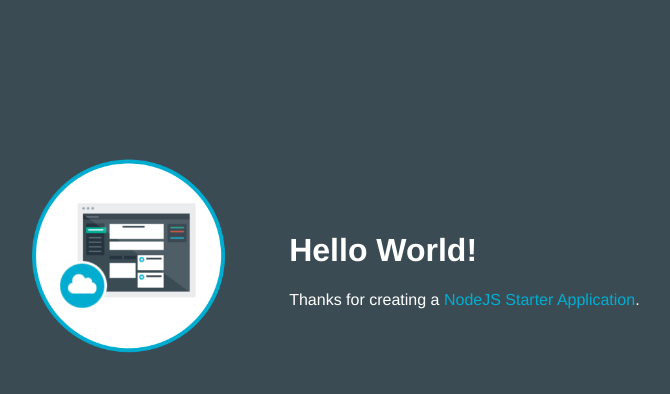
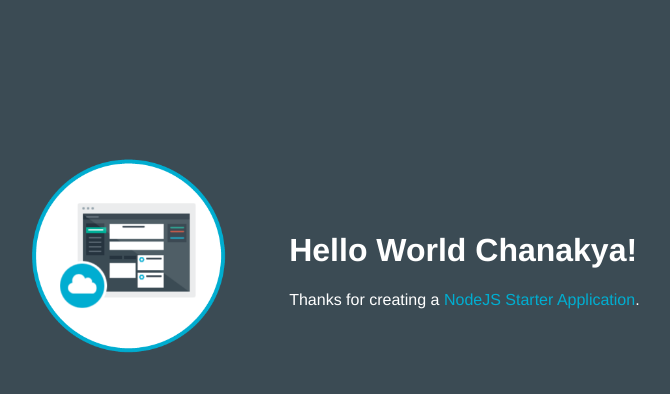
Before and after one commit to clokam/node-cd-app, a website: page public/index.html in a window 1280 px wide. Shown: the whole page, without its empty margins (253-923 px from the left). Drawn offline with Linux system fonts and the light colour scheme.

Commit message:
Updated Message

```diff
--- a/public/index.html
+++ b/public/index.html
@@ -16,7 +16,7 @@
           <img class = "newappIcon" src="images/newapp-icon.png">
         </td>
         <td>
-          <h1 id="message">Hello World!</h1>
+          <h1 id="message">Hello World Chanakya!</h1>
           <p class='description'></p> Thanks for creating a <span class = "blue">NodeJS Starter Application</span>.
         </td>
       </tr>
```
